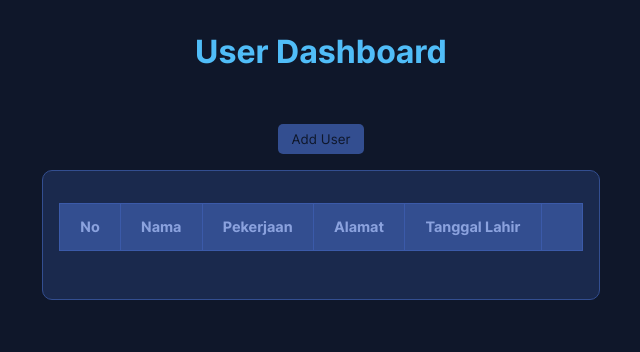
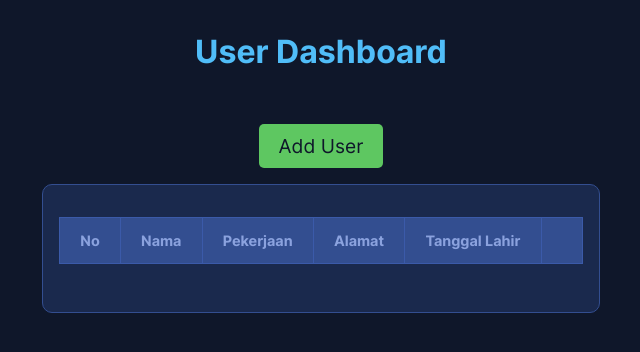
Before and after one commit to bintangkevin29/il, a React (Create React App) app: page / in a window 1280 px wide. Shown: the top 352 px of the page, without its empty margins (319-959 px from the left). Built offline with nearby package versions, Linux system fonts and the light colour scheme.

Commit message:
change add user style

```diff
--- a/src/App.tsx
+++ b/src/App.tsx
@@ -19,7 +19,11 @@ const App: React.FC = () => {
         <div className="app__inner">
           <Heading align="center">User Dashboard</Heading>
           <div className="app__add-button">
-            <Button theme="primary" onClick={() => dispatch(showAdd())}>
+            <Button
+              theme="success"
+              onClick={() => dispatch(showAdd())}
+              size="lg"
+            >
               Add User
             </Button>
           </div>
```
